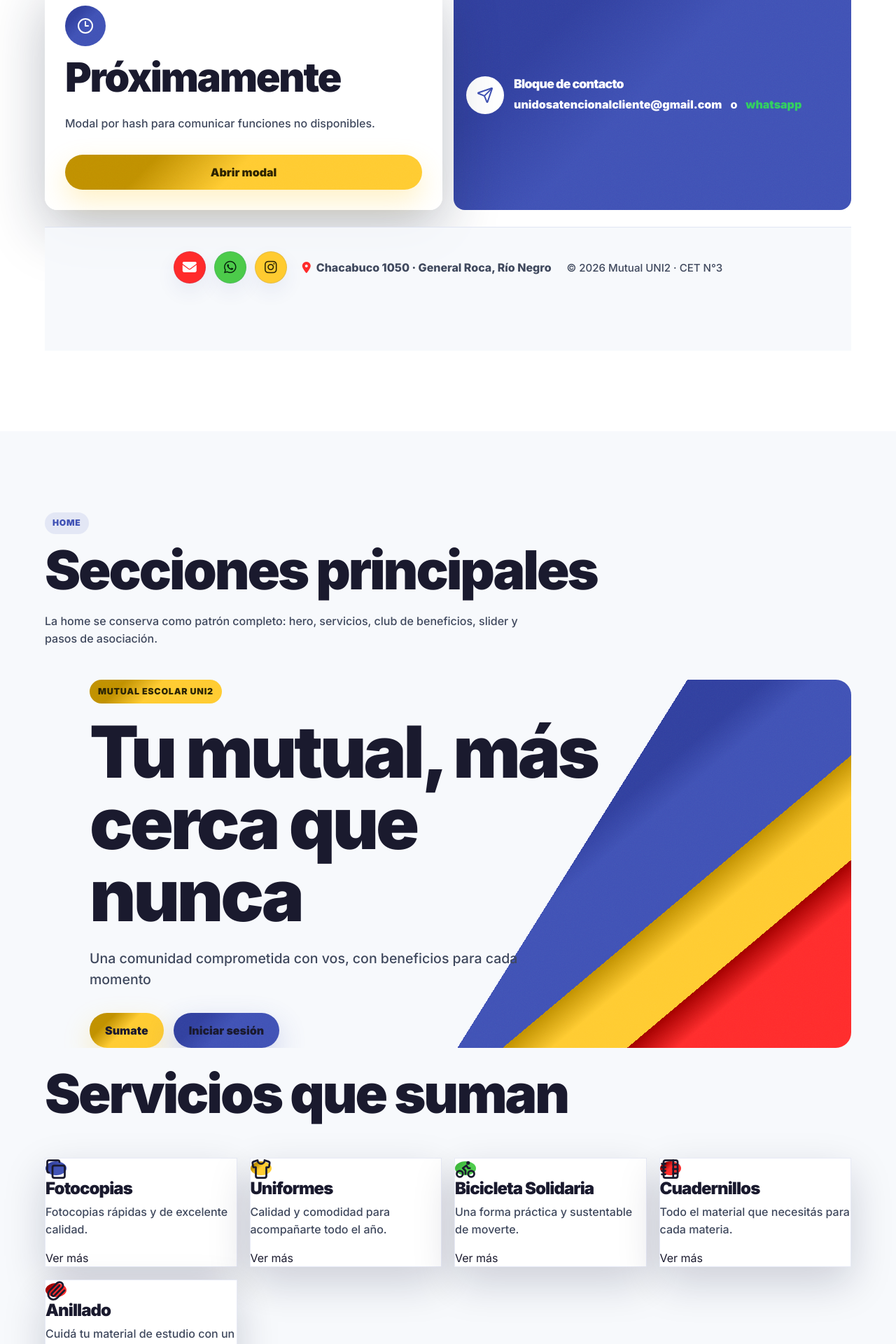
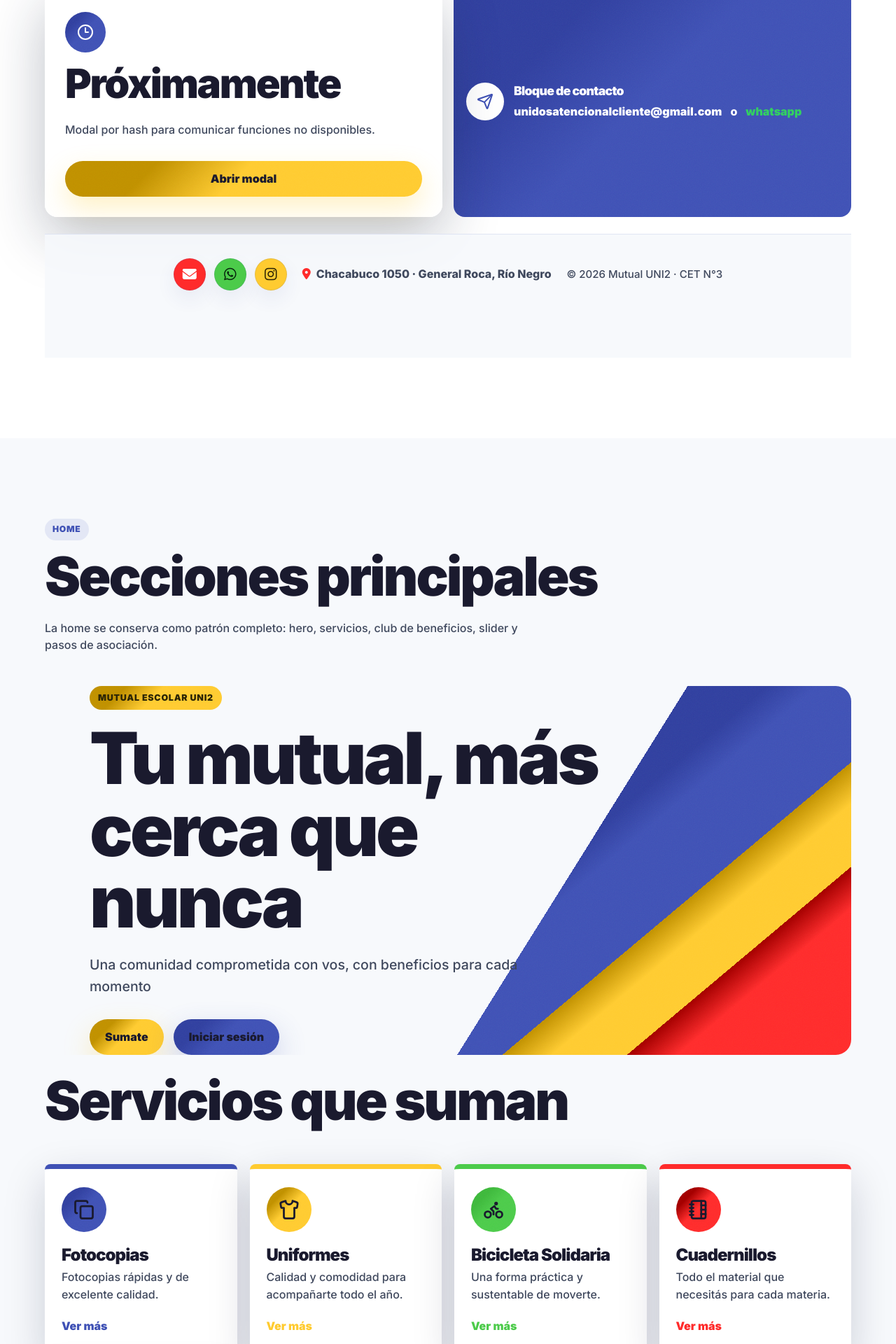
Before and after one commit to CET-3/uni2, a Django app: page /design-system/ in a window 1280 px wide. Shown: the part 1920-3840 px from the top of the page at 70% size. Run offline with Django 5.2, Linux system fonts and the light colour scheme; the visitor is signed in with stand-in values (Sample User, id 1); data that the repository does not hold is empty.

Commit message:
task4: renombra service-*, cta, eyebrow del catálogo a uni2-* y limpia selectores huérfanos del CSS

```diff
--- a/static/css/uni2-design-system.css
+++ b/static/css/uni2-design-system.css
@@ -1472,7 +1472,6 @@ html {
 
 .uni2-service-grid,
 .uni2-steps,
-.service-grid,
 .uni2-benefit-links,
 .steps,
 .uni2-metric-grid {
@@ -1481,10 +1480,6 @@ html {
 }
 
 .uni2-service-grid {
-  grid-template-columns: repeat(4, minmax(0, 1fr));
-}
-
-.service-grid {
   grid-template-columns: repeat(4, minmax(0, 1fr));
 }
 
@@ -1506,14 +1501,6 @@ html {
   transition: transform 180ms ease, box-shadow 180ms ease;
 }
 
-.service-card,
-.step,
-.info-box {
-  background: var(--surface-solid);
-  border: 1px solid var(--linea);
-  box-shadow: var(--sombra);
-}
-
 .uni2-step-card,
 .uni2-info-box,
 .ds-page .step,
@@ -1587,32 +1574,11 @@ html {
   line-height: 1;
 }
 
-.service-icon {
-  background-blend-mode: soft-light, normal;
-  background-image: var(--grain), linear-gradient(135deg, var(--card-dark) 0 24%, var(--card-color) 48% 100%);
-  border-radius: 50%;
-  color: var(--card-text, var(--texto));
-  height: 64px;
-  width: 64px;
-}
-
-.service-icon svg {
-  height: 30px;
-  stroke-width: 2.2;
-  width: 30px;
-}
-
 .uni2-service-card-blue { --card-color: var(--azul); --card-dark: var(--azul-dark); }
 .uni2-service-card-yellow { --card-color: var(--amarillo); --card-dark: var(--amarillo-dark); }
 .uni2-service-card-green { --card-color: var(--verde); --card-dark: var(--verde-dark); }
 .uni2-service-card-red { --card-color: var(--rojo); --card-dark: var(--rojo-dark); }
 .uni2-service-card-purple { --card-color: var(--rojo); --card-dark: var(--rojo-dark); }
-
-.service-card-blue { --card-color: var(--azul); --card-dark: var(--azul-dark); }
-.service-card-yellow { --card-color: var(--amarillo); --card-dark: var(--amarillo-dark); }
-.service-card-green { --card-color: var(--verde); --card-dark: var(--verde-dark); }
-.service-card-red { --card-color: var(--rojo); --card-dark: var(--rojo-dark); }
-.service-card-purple { --card-color: var(--rojo); --card-dark: var(--rojo-dark); }
 
 
 .uni2-benefit-band {
@@ -3054,7 +3020,6 @@ html {
 
 @media (max-width: 1080px) {
   .uni2-service-grid,
-  .service-grid,
   .uni2-benefit-links,
   .uni2-steps,
   .steps {
@@ -3182,33 +3147,16 @@ html {
     grid-template-columns: repeat(2, minmax(0, 1fr));
   }
 
-  .service-grid {
-    gap: 10px;
-    grid-template-columns: repeat(2, minmax(0, 1fr));
-  }
-
   .uni2-service-card {
     gap: 14px;
     min-height: 235px;
     padding: 16px 14px;
   }
 
-  .service-card {
-    gap: 14px;
-    min-height: 235px;
-    padding: 16px 14px;
-  }
-
   .uni2-service-icon {
     height: 50px;
     width: 50px;
   }
-
-  .service-icon {
-    height: 50px;
-    width: 50px;
-  }
-
 
   .uni2-benefit-links {
     gap: 10px;
--- a/templates/web/design-system.html
+++ b/templates/web/design-system.html
@@ -37,7 +37,7 @@
                 <a href="{% url 'web:design-system-estructura' %}">Estructura</a>
                 <a href="{% url 'web:inicio' %}">Ver sitio</a>
             </nav>
-            <a class="cta secondary service-topbar-cta" href="{% url 'web:inicio' %}">Ver sitio</a>
+            <a class="uni2-cta uni2-cta-secondary service-topbar-cta" href="{% url 'web:inicio' %}">Ver sitio</a>
         </header>
 
         <main>
@@ -60,7 +60,7 @@
                         <div class="col-12 col-lg-6">
                             <article class="ds-card h-100">
                                 <span class="ds-component-label">Tipografía</span>
-                                <span class="eyebrow">Mutual Escolar UNI2</span>
+                                <span class="uni2-eyebrow">Mutual Escolar UNI2</span>
                                 <h2>Titular de sección</h2>
                                 <h3>Subtítulo de componente</h3>
                                 <p>Texto de apoyo para cards, secciones y páginas internas.</p>
@@ -70,8 +70,8 @@
                             <article class="ds-card h-100">
                                 <span class="ds-component-label">Acciones y estados</span>
                                 <div class="uni2-inline-stack">
-                                    <a class="cta" href="#home">Acción principal</a>
-                                    <a class="cta secondary" href="#componentes">Acción secundaria</a>
+                                    <a class="uni2-cta" href="#home">Acción principal</a>
+                                    <a class="uni2-cta uni2-cta-secondary" href="#componentes">Acción secundaria</a>
                                     <span class="badge">Badge</span>
                                     <strong class="discount">10% OFF</strong>
                                 </div>
@@ -126,7 +126,7 @@
                                 <span class="soon-icon" aria-hidden="true"><i data-lucide="clock-3"></i></span>
                                 <h2>Próximamente</h2>
                                 <p>Modal por hash para comunicar funciones no disponibles.</p>
-                                <a class="cta" href="#soon-preview">Abrir modal</a>
+                                <a class="uni2-cta" href="#soon-preview">Abrir modal</a>
                             </article>
                         </div>
                         <div class="col-12 col-lg-6">
@@ -185,29 +185,29 @@
                     <div class="uni2-section-heading compact-heading">
                         <div><h2>Servicios que suman</h2></div>
                     </div>
-                    <div class="service-grid" aria-label="Servicios de la mutual">
-                        <article class="service-card service-card-blue" data-href="#servicios">
-                            <span class="service-icon" aria-hidden="true"><i data-lucide="copy"></i></span>
+                    <div class="uni2-service-grid" aria-label="Servicios de la mutual">
+                        <article class="uni2-service-card uni2-service-card-blue" data-href="#servicios">
+                            <span class="uni2-service-icon" aria-hidden="true"><i data-lucide="copy"></i></span>
                             <div><h3>Fotocopias</h3><p>Fotocopias rápidas y de excelente calidad.</p></div>
                             <a class="link" href="#servicios">Ver más</a>
                         </article>
-                        <article class="service-card service-card-yellow" data-href="#servicios">
-                            <span class="service-icon" aria-hidden="true"><i data-lucide="shirt"></i></span>
+                        <article class="uni2-service-card uni2-service-card-yellow" data-href="#servicios">
+                            <span class="uni2-service-icon" aria-hidden="true"><i data-lucide="shirt"></i></span>
                             <div><h3>Uniformes</h3><p>Calidad y comodidad para acompa&ntilde;arte todo el a&ntilde;o.</p></div>
                             <a class="link" href="#servicios">Ver más</a>
                         </article>
-                        <article class="service-card service-card-green" data-href="#servicios">
-                            <span class="service-icon" aria-hidden="true"><i data-lucide="bike"></i></span>
+                        <article class="uni2-service-card uni2-service-card-green" data-href="#servicios">
+                            <span class="uni2-service-icon" aria-hidden="true"><i data-lucide="bike"></i></span>
                             <div><h3>Bicicleta Solidaria</h3><p>Una forma práctica y sustentable de moverte.</p></div>
                             <a class="link" href="#servicios">Ver más</a>
                         </article>
-                        <article class="service-card service-card-red" data-href="#servicios">
-                            <span class="service-icon" aria-hidden="true"><i data-lucide="notebook-tabs"></i></span>
+                        <article class="uni2-service-card uni2-service-card-red" data-href="#servicios">
+                            <span class="uni2-service-icon" aria-hidden="true"><i data-lucide="notebook-tabs"></i></span>
                             <div><h3>Cuadernillos</h3><p>Todo el material que necesitás para cada materia.</p></div>
                             <a class="link" href="#servicios">Ver más</a>
                         </article>
-                        <article class="service-card service-card-purple">
-                            <span class="service-icon" aria-hidden="true"><i data-lucide="paperclip"></i></span>
+                        <article class="uni2-service-card uni2-service-card-purple">
+                            <span class="uni2-service-icon" aria-hidden="true"><i data-lucide="paperclip"></i></span>
                             <div><h3>Anillado</h3><p>Cuidá tu material de estudio con un acabado profesional.</p></div>
                         </article>
                     </div>
@@ -448,8 +448,8 @@
                                         </div>
                                     </div>
                                     <div class="uni2-inline-stack" style="margin-top:16px">
-                                        <button class="cta" type="button">Guardar asociado</button>
-                                        <button class="cta secondary" type="reset">Limpiar</button>
+                                        <button class="uni2-cta" type="button">Guardar asociado</button>
+                                        <button class="uni2-cta uni2-cta-secondary" type="reset">Limpiar</button>
                                     </div>
                                 </form>
                             </article>
@@ -501,7 +501,7 @@
                                 <label class="form-label" for="ds-fecha">Desde</label>
                                 <input class="form-control" type="date" id="ds-fecha" name="desde">
                             </div>
-                            <button class="cta" type="button">Filtrar</button>
+                            <button class="uni2-cta" type="button">Filtrar</button>
                         </form>
                         <div class="uni2-chip-row" aria-label="Filtros activos">
                             <span class="uni2-filter-chip"><i data-lucide="search"></i> "cuadernillos"</span>
@@ -623,7 +623,7 @@
                 <span class="soon-icon" aria-hidden="true"><i data-lucide="clock-3"></i></span>
                 <h2 id="soon-preview-title">Próximamente</h2>
                 <p>Patrón de modal compartido para acciones futuras.</p>
-                <a class="cta" href="#django">Ver partición</a>
+                <a class="uni2-cta" href="#django">Ver partición</a>
             </article>
         </div>
     </div>
```
Also changed, not shown: web/tests/test_views.py (+3 -0 lines).
